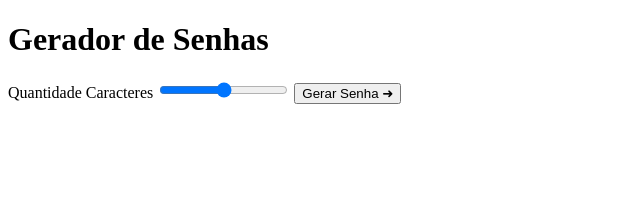
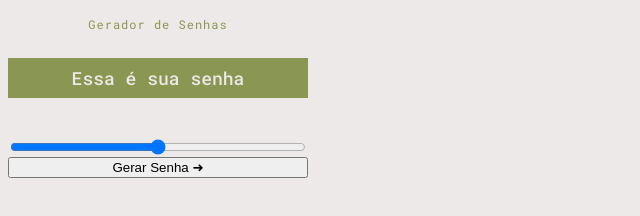
Before and after one commit to patsouza/password-generator, a website: page index.html in a window 1280 px wide. Shown: the whole page, without its empty margins (0-640 px from the left). Drawn offline with Linux system fonts and the light colour scheme.

Commit message:
estilo adicionado, fonte, cores

```diff
--- a/index.html
+++ b/index.html
@@ -4,15 +4,21 @@
   <meta charset="UTF-8">
   <meta name="viewport" content="width=device-width, initial-scale=1.0">
   <link rel="stylesheet" href="/scss/style.css">
+
+  <link rel="preconnect" href="https://fonts.googleapis.com">
+  <link rel="preconnect" href="https://fonts.gstatic.com" crossorigin>
+  <link href="https://fonts.googleapis.com/css2?family=Roboto+Mono:ital,wght@0,100..700;1,100..700&display=swap" rel="stylesheet">
+
   <title>Gerador de Senhas</title>
 </head>
 <body>
-  <h1>Gerador de Senhas</h1>
-  <p id="password"></p>
-
+  <main>
+    <h1>Gerador de Senhas</h1>
+  <p id="password">Essa é sua senha</p>
   <label for="password-legth">Quantidade Caracteres <span id="password-legth-value"></span></label>
   <input type="range" id="password-legth" min="6" max="12">
 
   <button type="button">Gerar Senha ➜</button>
+  </main>
 </body>
 </html>
--- a/scss/style.scss
+++ b/scss/style.scss
@@ -0,0 +1,28 @@
+$light: #EEE9E9;
+$green: #899752;
+$font: "Roboto Mono", monospace;
+
+body {
+  background-color: $light;
+  font-family: $font;
+}
+
+main {
+  width: 300px;
+  display: flex;
+  flex-direction: column;
+  text-align: center;
+  color: $light;
+  h1 {
+    font-size: 12px;
+    color: $green;
+    font-weight: 400;
+    letter-spacing: 1px;
+  }
+  #password {
+    background-color: $green;
+    padding: 0.5rem;
+    font-size: 18px;
+    font-weight: 500;
+  }
+}
```
Also changed, not shown: scss/style.css, 1 other file.
